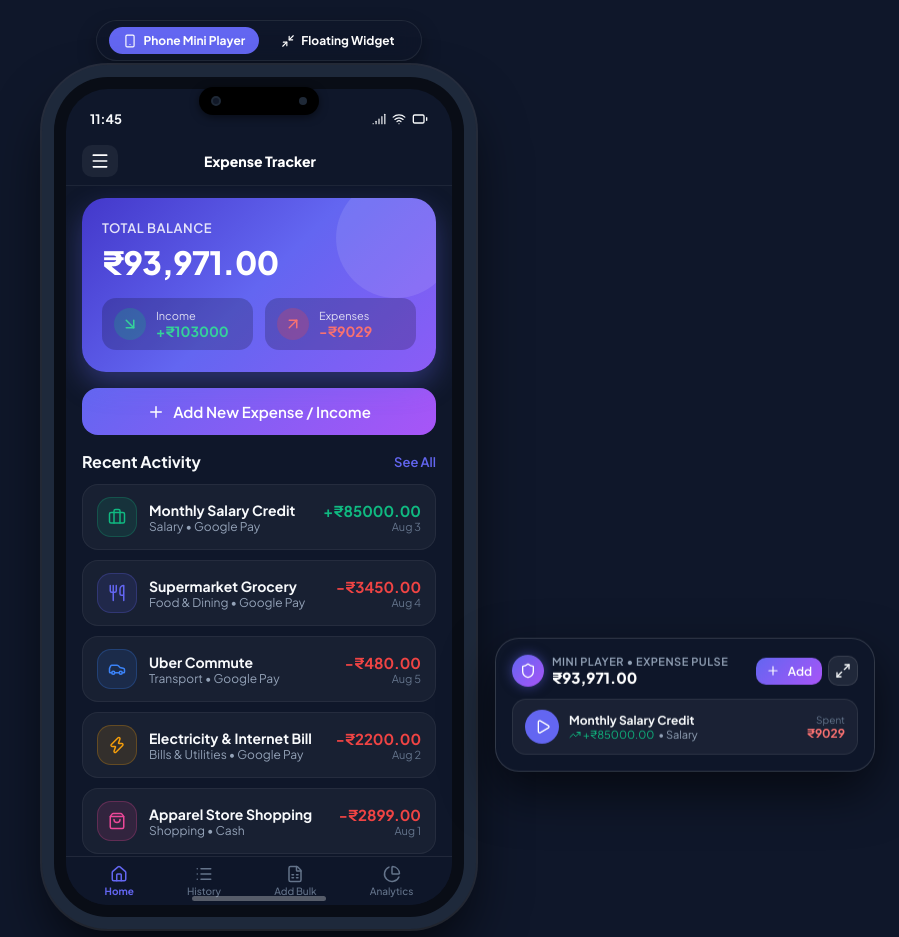
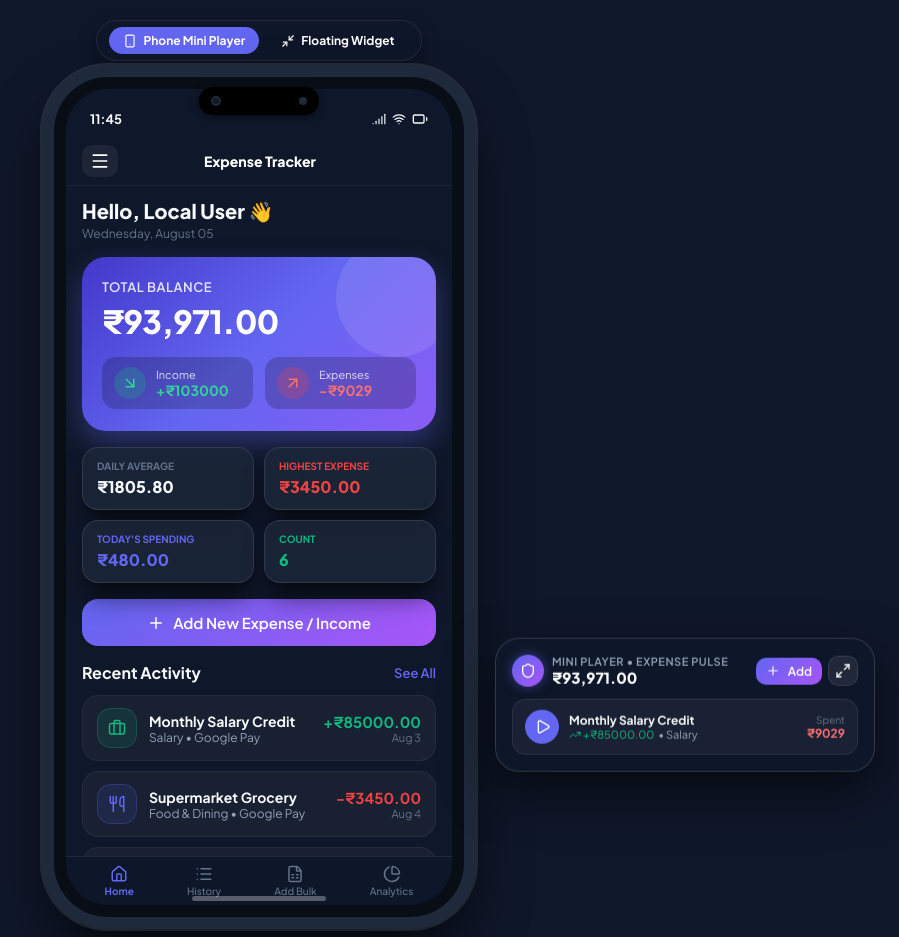
Before and after one commit to KUMAR-VSK/Expence-Tracker, a React (Vite) app in the folder web/: page / in a window 1280 px wide. Shown: the whole page, without its empty margins (381-1280 px from the left). Built offline with nearby package versions, Linux system fonts and the light colour scheme.

Commit message:
feat: align web application layout with Native Android APK 1:1 including greeting header and 2x2 period stat cards

```diff
--- a/web/src/components/DashboardView.tsx
+++ b/web/src/components/DashboardView.tsx
@@ -34,10 +34,37 @@ export const DashboardView: React.FC<DashboardViewProps> = ({
   const totalExpense = expenses.filter(e => e.type === 'EXPENSE').reduce((acc, e) => acc + e.amount, 0);
   const totalBalance = totalIncome - totalExpense;
 
+  const now = new Date();
+  const todayStr = now.toLocaleDateString('en-US', { weekday: 'long', day: '2-digit', month: 'long' });
+  const todayStart = new Date(now.getFullYear(), now.getMonth(), now.getDate()).getTime();
+
+  const todaySpending = expenses
+    .filter(e => e.type === 'EXPENSE' && new Date(e.date).getTime() >= todayStart)
+    .reduce((acc, e) => acc + e.amount, 0);
+
+  const highestExpense = expenses
+    .filter(e => e.type === 'EXPENSE')
+    .reduce((max, e) => e.amount > max ? e.amount : max, 0);
+
+  const currentDay = now.getDate();
+  const avgDaily = currentDay > 0 ? totalExpense / currentDay : 0;
+
   const recentExpenses = expenses.slice(0, 5);
 
   return (
     <div style={{ display: 'flex', flexDirection: 'column', gap: 16 }}>
+      {/* Native APK Header */}
+      <div style={{ display: 'flex', justifyContent: 'space-between', alignItems: 'center' }}>
+        <div>
+          <div style={{ fontSize: 20, fontWeight: 800, color: 'var(--text-primary)' }}>
+            Hello, Local User 👋
+          </div>
+          <div style={{ fontSize: 12, color: 'var(--text-muted)', marginTop: 2 }}>
+            {todayStr}
+          </div>
+        </div>
+      </div>
+
       {/* Total Balance Card */}
       <div style={{
         background: 'linear-gradient(135deg, #4338CA 0%, #6366F1 50%, #8B5CF6 100%)',
@@ -76,6 +103,37 @@ export const DashboardView: React.FC<DashboardViewProps> = ({
               <div style={{ fontSize: 11, opacity: 0.8 }}>Expenses</div>
               <div style={{ fontSize: 14, fontWeight: 700, color: '#F87171' }}>-{currency}{totalExpense.toFixed(0)}</div>
             </div>
+          </div>
+        </div>
+      </div>
+
+      {/* 2x2 Stat Cards Grid (Matching Native APK) */}
+      <div style={{ display: 'grid', gridTemplateColumns: '1fr 1fr', gap: 10 }}>
+        <div className="glass-card" style={{ padding: '12px 14px', borderRadius: 16 }}>
+          <div style={{ fontSize: 10, fontWeight: 700, color: 'var(--text-muted)', textTransform: 'uppercase' }}>Daily Average</div>
+          <div style={{ fontSize: 16, fontWeight: 800, color: 'var(--text-primary)', marginTop: 4 }}>
+            {currency}{avgDaily.toFixed(2)}
+          </div>
+        </div>
+
+        <div className="glass-card" style={{ padding: '12px 14px', borderRadius: 16 }}>
+          <div style={{ fontSize: 10, fontWeight: 700, color: '#EF4444', textTransform: 'uppercase' }}>Highest Expense</div>
+          <div style={{ fontSize: 16, fontWeight: 800, color: '#EF4444', marginTop: 4 }}>
+            {currency}{highestExpense.toFixed(2)}
+          </div>
+        </div>
+
+        <div className="glass-card" style={{ padding: '12px 14px', borderRadius: 16 }}>
+          <div style={{ fontSize: 10, fontWeight: 700, color: '#6366F1', textTransform: 'uppercase' }}>Today's Spending</div>
+          <div style={{ fontSize: 16, fontWeight: 800, color: '#6366F1', marginTop: 4 }}>
+            {currency}{todaySpending.toFixed(2)}
+          </div>
+        </div>
+
+        <div className="glass-card" style={{ padding: '12px 14px', borderRadius: 16 }}>
+          <div style={{ fontSize: 10, fontWeight: 700, color: '#10B981', textTransform: 'uppercase' }}>Count</div>
+          <div style={{ fontSize: 16, fontWeight: 800, color: '#10B981', marginTop: 4 }}>
+            {expenses.length}
           </div>
         </div>
       </div>
```
